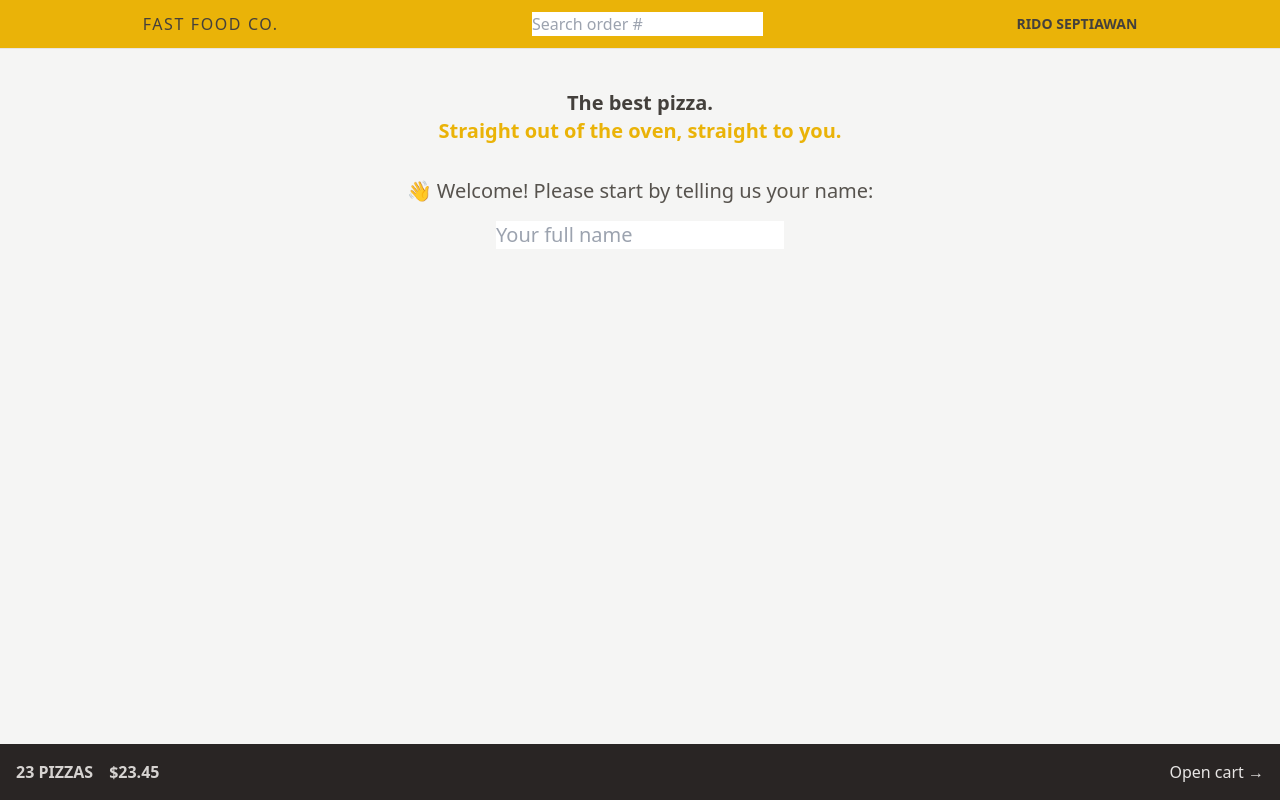
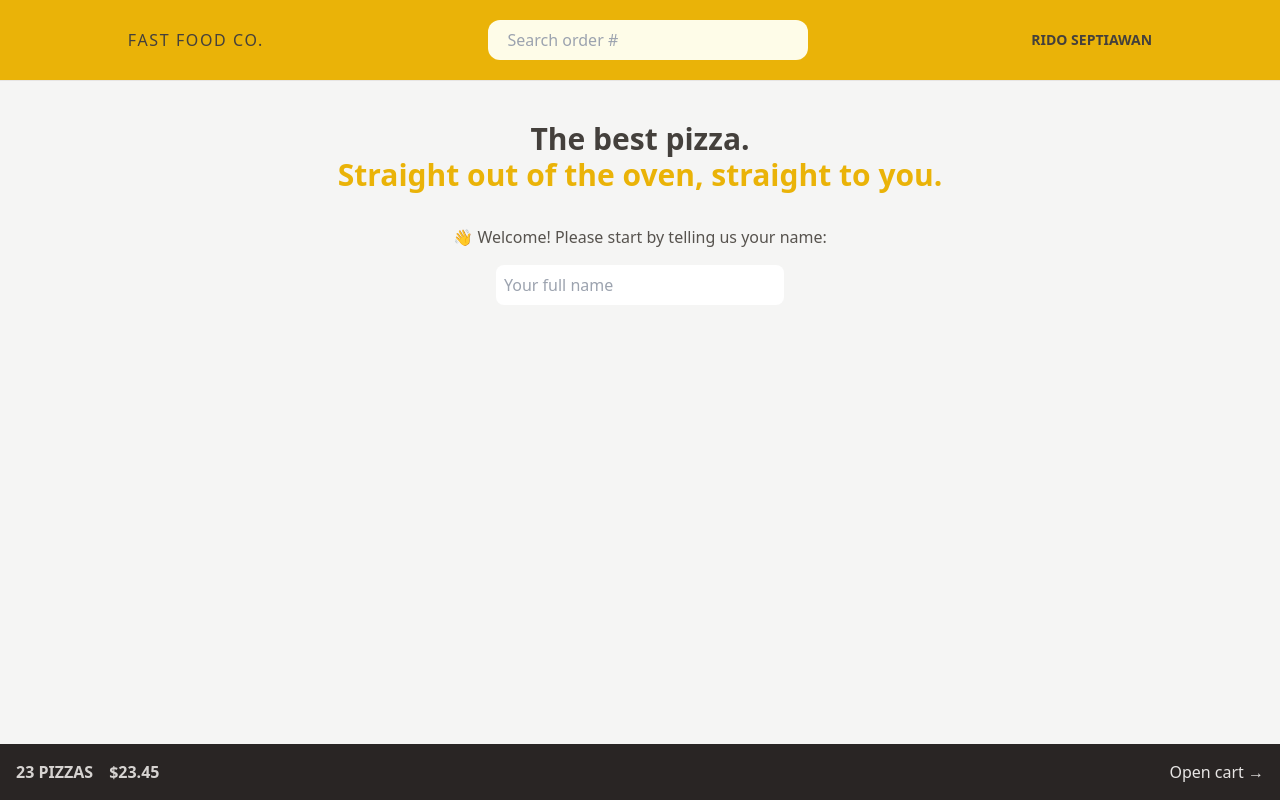
Before and after one commit to riddsep/fast-food, a React (Vite) app: page / in a window 1280 px wide. Built offline with nearby package versions, Linux system fonts and the light colour scheme.

Commit message:
feat: add styling with tailwind

```diff
--- a/src/features/order/SearchOrder.jsx
+++ b/src/features/order/SearchOrder.jsx
@@ -11,11 +11,12 @@ function SearchOrder() {
     setQuery("");
   }
   return (
-    <form onSubmit={handleSubmit}>
+    <form onSubmit={handleSubmit} className="w-full max-w-80">
       <input
         placeholder="Search order #"
         value={query}
         onChange={(e) => setQuery(e.target.value)}
+        className="w-full rounded-xl bg-yellow-50 px-5 py-2 focus:outline focus:outline-2 focus:outline-yellow-600"
       />
     </form>
   );
--- a/src/features/user/CreateUser.jsx
+++ b/src/features/user/CreateUser.jsx
@@ -18,12 +18,14 @@ function CreateUser() {
         placeholder="Your full name"
         value={username}
         onChange={(e) => setUsername(e.target.value)}
-        className="w-72"
+        className="mb-5 w-72 rounded-lg p-2 focus:outline focus:outline-2 focus:outline-yellow-500"
       />
 
       {username !== "" && (
         <div>
-          <button>Start ordering</button>
+          <button className="rounded-lg bg-yellow-500 px-4 py-2">
+            Start ordering
+          </button>
         </div>
       )}
     </form>
--- a/src/ui/Header.jsx
+++ b/src/ui/Header.jsx
@@ -4,7 +4,7 @@ import Username from "../features/user/Username";
 
 function Header() {
   return (
-    <header className="flex items-center justify-around border-b border-stone-200 bg-yellow-500 px-4 py-3 uppercase">
+    <header className="flex items-center justify-around border-b border-stone-200 bg-yellow-500 px-4 py-5 uppercase">
       <Link to="/" className="tracking-widest">
         Fast Food Co.
       </Link>
--- a/src/ui/Home.jsx
+++ b/src/ui/Home.jsx
@@ -1,11 +1,11 @@
 import CreateUser from "../features/user/CreateUser";
 function Home() {
   return (
-    <div className="my-10 text-center text-xl">
-      <h1 className="mb-8 text-xl font-semibold">
+    <div className="my-10 text-center">
+      <h1 className="mb-8 text-3xl font-semibold">
         The best pizza.
         <br />
-        <span className="text-yellow-500">
+        <span className="text-3xl text-yellow-500">
           Straight out of the oven, straight to you.
         </span>
       </h1>
--- a/src/ui/Loader.jsx
+++ b/src/ui/Loader.jsx
@@ -1,5 +1,9 @@
 function Loader() {
-  return <div className="loader"></div>;
+  return (
+    <div className="absolute inset-0 grid place-items-center bg-slate-200/20 backdrop-blur-sm">
+      <div className="loader"></div>
+    </div>
+  );
 }
 
 export default Loader;
```
Also changed, not shown: src/index.css (+22 -5 lines).
